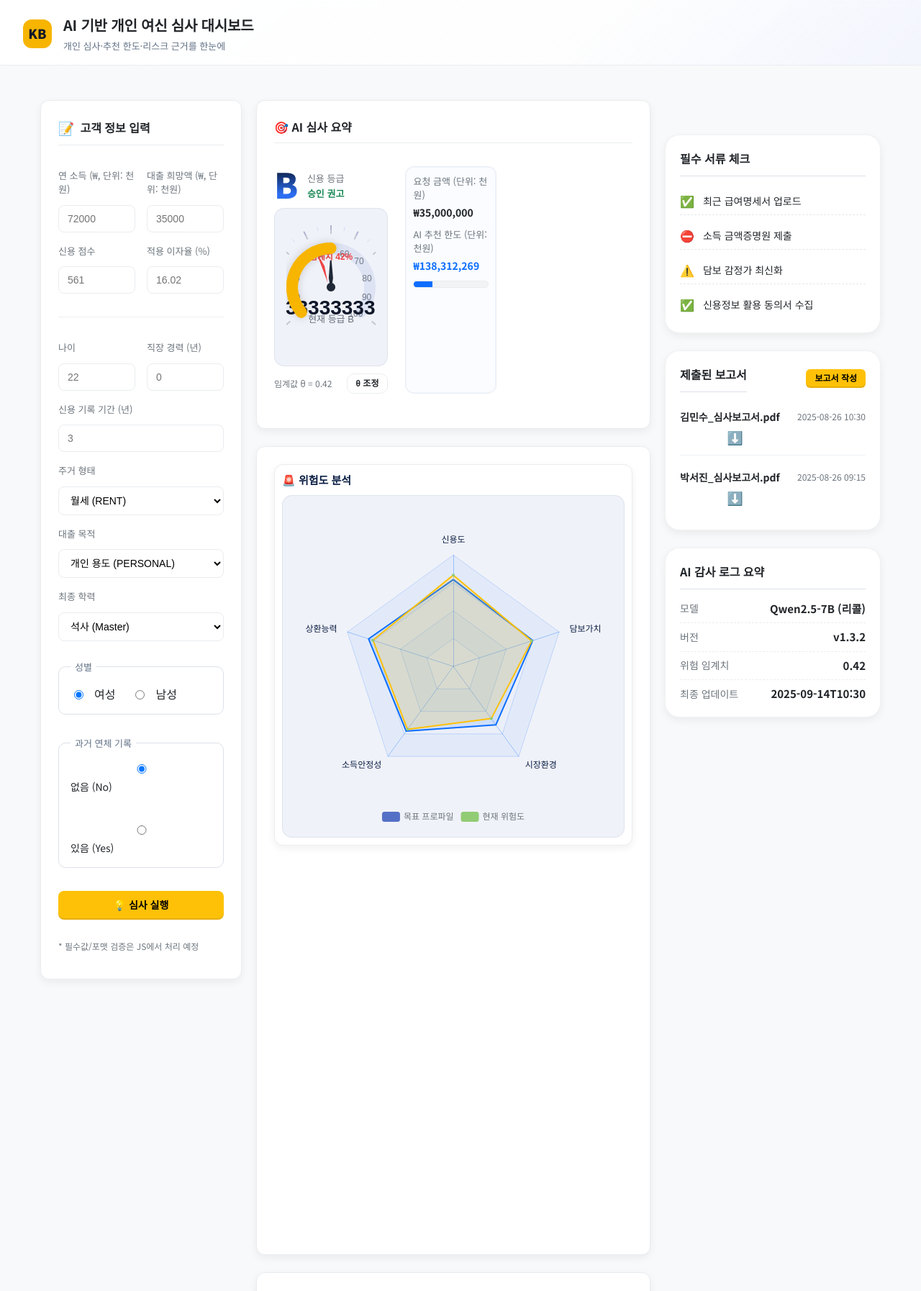
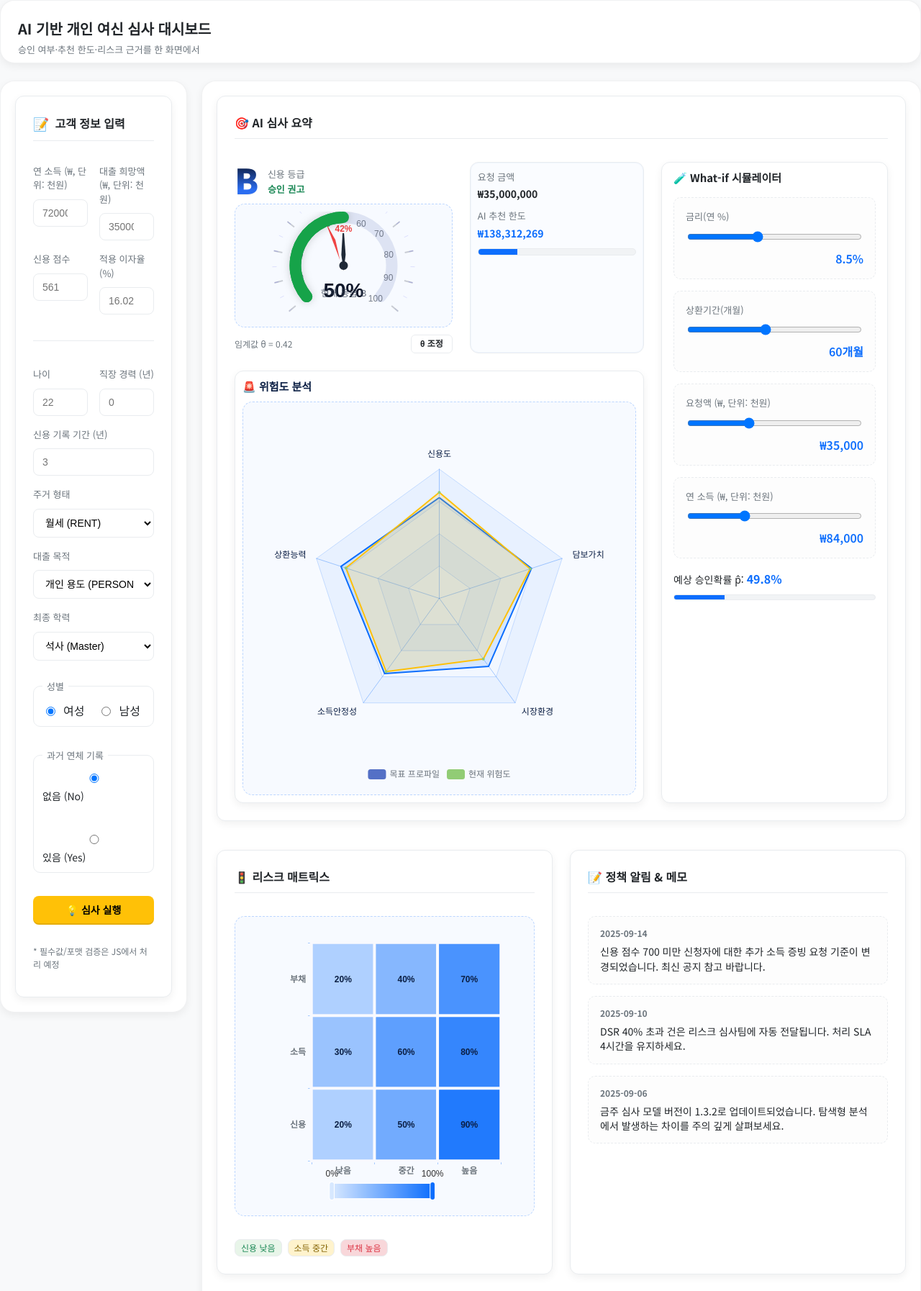
Before and after one commit to dreamwars99/dashboard_django, a Django app: page / in a window 1280 px wide. Shown: the top 1794 px of the page at 72% size. Run offline with Django 4.2, Linux system fonts and the light colour scheme.

Commit message:
wip: local changes

```diff
--- a/personal/static/personal/styles.css
+++ b/personal/static/personal/styles.css
@@ -38,15 +38,6 @@
 .kb-footer { padding: var(--space-4); color: var(--kb-muted); font-size: 12px; text-align: center; }
 
 /* 3) 그리드 레이아웃(좌 350 / 중 auto / 우 300) */
-.kb-grid {
-  display: grid;
-  grid-template-columns: 320px 1fr 300px;
-  gap: var(--space-4);
-  max-width: 1600px;
-  padding: var(--space-4);
-  margin: 0 auto;
-}
-
 /* 4) 카드 공통 */
 .card{
   background: var(--kb-card);
@@ -286,16 +277,8 @@
 .kb-badge--high{ background:#f8d7da; color: var(--kb-red); }
 
 /* 10) 카드 그리드(중앙 내부 섹션) */
-.kb-grid-row{
-  display: grid;
-  grid-template-columns: repeat(3, 1fr);
-  gap: var(--space-4);
-  margin-top: var(--space-4);
-}
 .card--wide{ grid-column: span 2; }
 
-.kb-grid-row.kb-grid-row--two{ grid-template-columns: repeat(2, minmax(0, 1fr)); }
-.kb-grid-row.kb-grid-row--single{ grid-template-columns: minmax(0, 1fr); }
 .kb-memo{ display: grid; gap: var(--space-3); }
 .kb-memo__item{ border: 1px dashed var(--kb-border); border-radius: 10px; padding: 14px 16px; background: #fdfdfd; }
 .kb-memo__label{ display: block; font-size: 12px; color: var(--kb-muted); margin-bottom: 6px; }
@@ -320,17 +303,13 @@
 
 /* 12) 반응형 */
 @media (max-width: 1280px){
-  .kb-grid{ grid-template-columns: 320px 1fr 0px; }
   .kb-panel--right{ display:none; }
 }
 @media (max-width: 960px){
-  .kb-grid{ grid-template-columns: 1fr; }
   .kb-panel--left{ position: static; order: 1; }
   .kb-panel--center{ order: 2; }
   .kb-summary{ grid-template-columns: 1fr; grid-template-areas: 'gauge' 'metrics' 'risk' 'whatif'; }
   .kb-summary__risk .chart-frame{ min-height: 100px; }
-  .kb-grid-row{ grid-template-columns: 1fr; }
-  .kb-grid-row.kb-grid-row--two{ grid-template-columns: 1fr; }
   .kb-trend-summary{ grid-template-columns: 1fr; }
   .chart-frame--square{ min-height: 260px; }
 }
--- a/personal/templates/personal/index.html
+++ b/personal/templates/personal/index.html
@@ -12,17 +12,14 @@
 {% endblock %}
 
 {% block header %}
-<div class="kb-site-header__brand">
-  <span class="kb-site-header__logo" aria-hidden="true">KB</span>
-  <div class="kb-site-header__titles">
-    <h1 class="kb-site-header__title">AI 기반 개인 여신 심사 대시보드</h1>
-    <p class="kb-site-header__subtitle">개인 심사·추천 한도·리스크 근거를 한눈에</p>
-  </div>
+  <div class="kb-header__titles">
+    <h1 class="kb-header__title">AI 기반 개인 여신 심사 대시보드</h1>
+    <p class="kb-header__subtitle">승인 여부·추천 한도·리스크 근거를 한 화면에서</p>
   </div>
 {% endblock %}
 
 {% block left_panel %}
-<section class="kb-card card input-panel" role="complementary" aria-label="고객 정보 입력">
+  <div class="kb-card card input-panel" role="complementary" aria-label="고객 정보 입력">
           <h2 class="card__title card-title"><span class="card-title-icon">📝</span>고객 정보 입력</h2>
           <form id="loanForm" class="kb-form" aria-describedby="form-help">
             <div class="form-row">
@@ -108,10 +105,10 @@
             <button type="button" class="submit-button kb-btn kb-btn--primary" aria-label="AI 심사 실행">💡 심사 실행</button>
             <p id="form-help" class="kb-form__help">* 필수값/포맷 검증은 JS에서 처리 예정</p>
           </form>
-</section>
+        </div>
 {% endblock %}
 
-{% block main_top %}
+{% block main %}
   <section class="kb-card card">
           <h2 class="card__title">🎯 AI 심사 요약</h2>
           <div class="kb-summary kb-summary--grid">
@@ -170,12 +167,12 @@
             <div class="kb-summary__metrics">
               <div class="kb-summary__metrics-top">
                 <div class="kb-metric">
-                <span class="kb-metric__label">요청 금액 (단위: 천원)</span>
-                <strong class="kb-metric__value" id="reqLimit">35,000</strong>
+                  <span class="kb-metric__label">요청 금액</span>
+                  <strong class="kb-metric__value" id="reqLimit">35,000,000</strong>
                 </div>
                 <div class="kb-metric">
-                <span class="kb-metric__label">AI 추천 한도 (단위: 천원)</span>
-                <strong class="kb-metric__value kb-metric__value--accent" id="recLimit">50,000</strong>
+                  <span class="kb-metric__label">AI 추천 한도</span>
+                  <strong class="kb-metric__value kb-metric__value--accent" id="recLimit">50,000,000</strong>
                 </div>
                 <div class="kb-progress" aria-label="요청 대 추천 한도 비율">
                   <div
@@ -189,87 +186,12 @@
                 </div>
               </div>
             </div>
-
-
-        </div>
-      </section>
-{% endblock %}
-
-{% block main_mid %}
-<section class="kb-card card">
             <div class="kb-summary__risk">
               <h3 class="kb-summary__metrics-title">🚨 위험도 분석</h3>
               <div class="chart-frame chart-frame--square summary-risk">
                 <div id="summaryRiskRadar" class="kb-chart" role="img" aria-label="위험도 분석 레이더 차트"></div>
               </div>
             </div>
-</section>
-<div class="kb-card-group">
-  <section class="kb-card card">
-          <h3 class="card__title">🚦 리스크 매트릭스</h3>
-          <div class="chart-frame chart-frame--square">
-            <div id="riskHeatmap" class="kb-chart" role="img" aria-label="리스크 히트맵"></div>
-          </div>
-          <div class="kb-badge-row" aria-hidden="true">
-            <span class="kb-badge kb-badge--low">신용 낮음</span>
-            <span class="kb-badge kb-badge--mid">소득 중간</span>
-            <span class="kb-badge kb-badge--high">부채 높음</span>
-          </div>
-        </section>
-  <section class="kb-card card">
-          <h3 class="card__title">📝 정책 알림 & 메모</h3>
-          <div class="kb-memo">
-            <div class="kb-memo__item">
-              <strong class="kb-memo__label">2025-09-14</strong>
-              <p class="kb-memo__text">신용 점수 700 미만 신청자에 대한 추가 소득 증빙 요청 기준이 변경되었습니다. 최신 공지 참고 바랍니다.</p>
-            </div>
-            <div class="kb-memo__item">
-              <strong class="kb-memo__label">2025-09-10</strong>
-              <p class="kb-memo__text">DSR 40% 초과 건은 리스크 심사팀에 자동 전달됩니다. 처리 SLA 4시간을 유지하세요.</p>
-            </div>
-            <div class="kb-memo__item">
-              <strong class="kb-memo__label">2025-09-06</strong>
-              <p class="kb-memo__text">금주 심사 모델 버전이 1.3.2로 업데이트되었습니다. 탐색형 분석에서 발생하는 차이를 주의 깊게 살펴보세요.</p>
-            </div>
-          </div>
-        </section>
-</div>
-{% endblock %}
-
-{% block main_bottom %}
-<section class="kb-card card">
-          <h3 class="card__title">🌊 결정 기여도</h3>
-          <div class="chart-frame chart-frame--wide">
-            <div id="shapChart" class="kb-chart" role="img" aria-label="SHAP 막대 차트"></div>
-          </div>
-        </section>
-<section class="kb-card card">
-          <h3 class="card__title">⚖️ 정책 갭 보드</h3>
-          <div class="chart-frame chart-frame--wide">
-            <div id="policyGap" class="kb-chart" role="img" aria-label="정책 갭 보드"></div>
-          </div>
-        </section>
-<section class="kb-card card">
-          <h3 class="card__title">📈 최근 승인율 추이 & 통계</h3>
-          <div class="chart-frame chart-frame--wide">
-            <div id="trendLine" class="kb-chart" role="img" aria-label="승인율 추이 차트"></div>
-          </div>
-          <div class="kb-trend-summary">
-            <div class="kb-trend-summary__item">
-              <span class="kb-trend-summary__label">최근 7일 승인율</span>
-              <strong class="kb-trend-summary__value" id="trendApproveRate">74%</strong>
-            </div>
-            <div class="kb-trend-summary__item">
-              <span class="kb-trend-summary__label">평균 심사 소요</span>
-              <strong class="kb-trend-summary__value" id="trendAvgTime">3.2h</strong>
-            </div>
-            <div class="kb-trend-summary__item">
-              <span class="kb-trend-summary__label">인입 건수</span>
-              <strong class="kb-trend-summary__value" id="trendInbound">182건</strong>
-            </div>
-          </div>
-        </section>
-<section class="kb-card card">
             <div class="kb-summary__whatif" id="whatIfPanel">
               <h3 class="kb-summary__whatif-title">🧪 What-if 시뮬레이터</h3>
               <div class="whatif-stack">
@@ -301,6 +223,79 @@
                 </div>
               </div>
             </div>
+          </div>
+        </section>
+
+        <section class="kb-grid-row kb-grid-row--two">
+          <article class="kb-card card">
+            <h3 class="card__title">🚦 리스크 매트릭스</h3>
+            <div class="chart-frame chart-frame--square">
+              <div id="riskHeatmap" class="kb-chart" role="img" aria-label="리스크 히트맵"></div>
+            </div>
+            <div class="kb-badge-row" aria-hidden="true">
+              <span class="kb-badge kb-badge--low">신용 낮음</span>
+              <span class="kb-badge kb-badge--mid">소득 중간</span>
+              <span class="kb-badge kb-badge--high">부채 높음</span>
+            </div>
+          </article>
+          <article class="kb-card card">
+            <h3 class="card__title">📝 정책 알림 & 메모</h3>
+            <div class="kb-memo">
+              <div class="kb-memo__item">
+                <strong class="kb-memo__label">2025-09-14</strong>
+                <p class="kb-memo__text">신용 점수 700 미만 신청자에 대한 추가 소득 증빙 요청 기준이 변경되었습니다. 최신 공지 참고 바랍니다.</p>
+              </div>
+              <div class="kb-memo__item">
+                <strong class="kb-memo__label">2025-09-10</strong>
+                <p class="kb-memo__text">DSR 40% 초과 건은 리스크 심사팀에 자동 전달됩니다. 처리 SLA 4시간을 유지하세요.</p>
+              </div>
+              <div class="kb-memo__item">
+                <strong class="kb-memo__label">2025-09-06</strong>
+                <p class="kb-memo__text">금주 심사 모델 버전이 1.3.2로 업데이트되었습니다. 탐색형 분석에서 발생하는 차이를 주의 깊게 살펴보세요.</p>
+              </div>
+            </div>
+          </article>
+        </section>
+
+        <section class="kb-grid-row kb-grid-row--single">
+          <article class="kb-card card">
+            <h3 class="card__title">🌊 결정 기여도</h3>
+            <div class="chart-frame chart-frame--wide">
+              <div id="shapChart" class="kb-chart" role="img" aria-label="SHAP 막대 차트"></div>
+            </div>
+          </article>
+        </section>
+
+        <section class="kb-grid-row kb-grid-row--single">
+          <article class="kb-card card">
+            <h3 class="card__title">⚖️ 정책 갭 보드</h3>
+            <div class="chart-frame chart-frame--wide">
+              <div id="policyGap" class="kb-chart" role="img" aria-label="정책 갭 보드"></div>
+            </div>
+          </article>
+        </section>
+
+        <section class="kb-grid-row kb-grid-row--single">
+          <article class="kb-card card">
+            <h3 class="card__title">📈 최근 승인율 추이 & 통계</h3>
+            <div class="chart-frame chart-frame--wide">
+              <div id="trendLine" class="kb-chart" role="img" aria-label="승인율 추이 차트"></div>
+            </div>
+            <div class="kb-trend-summary">
+              <div class="kb-trend-summary__item">
+                <span class="kb-trend-summary__label">최근 7일 승인율</span>
+                <strong class="kb-trend-summary__value" id="trendApproveRate">74%</strong>
+              </div>
+              <div class="kb-trend-summary__item">
+                <span class="kb-trend-summary__label">평균 심사 소요</span>
+                <strong class="kb-trend-summary__value" id="trendAvgTime">3.2h</strong>
+              </div>
+              <div class="kb-trend-summary__item">
+                <span class="kb-trend-summary__label">인입 건수</span>
+                <strong class="kb-trend-summary__value" id="trendInbound">182건</strong>
+              </div>
+            </div>
+          </article>
         </section>
 {% endblock %}
 
--- a/ui/static/ui/gauge.js
+++ b/ui/static/ui/gauge.js
@@ -39,7 +39,16 @@
       return null;
     }
     const opts = options || {};
-    const accent = opts.accent || readVar('--kb-color-accent', '#f7b500');
+
+    const decisionTone = (function () {
+      const diff = Number(value) - Number(threshold);
+      if (!Number.isFinite(diff)) return null;
+      if (diff >= 0.05) return '#16a34a'; // approve
+      if (diff >= -0.05) return '#f59e0b'; // review
+      return '#dc2626'; // reject
+    })();
+
+    const accent = (opts.accent !== undefined ? opts.accent : decisionTone) || readVar('--kb-color-accent', '#f7b500');
     const track = opts.track || readVar('--kb-color-track', '#dde3f3');
     const needle = opts.needle || readVar('--kb-color-gauge-needle', '#1f2937');
     const thresholdColor = opts.thresholdColor || readVar('--kb-color-gauge-threshold', '#ef4444');
@@ -142,7 +151,7 @@
             },
             detail: {
               valueAnimation: true,
-              formatter: '{value}%',
+              formatter: function (val) { return Math.round(val) + '%'; },
               color: '#0f172a',
               fontSize: 28,
               fontWeight: 700,
@@ -178,7 +187,7 @@
             detail: {
               show: true,
               formatter: function () {
-                return '임계치 ' + Math.round(threshPct) + '%';
+                return Math.round(threshPct) + '%';
               },
               color: thresholdColor,
               fontSize: 12,
--- a/ui/static/ui/layout.css
+++ /dev/null
@@ -1,115 +0,0 @@
-.kb-main {
-  padding: var(--kb-spacing-300) var(--kb-spacing-400) var(--kb-spacing-400);
-}
-
-.kb-grid {
-  display: grid;
-  grid-template-columns: 320px minmax(0, 1fr) 340px;
-  gap: var(--kb-spacing-300);
-  align-items: start;
-}
-
-.kb-grid__left,
-.kb-grid__center,
-.kb-grid__right {
-  display: flex;
-  flex-direction: column;
-  gap: var(--kb-spacing-300);
-}
-
-.kb-grid__left {
-  position: sticky;
-  top: calc(var(--kb-spacing-250) + 72px);
-}
-
-.kb-grid__right {
-  position: sticky;
-  top: calc(var(--kb-spacing-250) + 72px);
-}
-
-.kb-main__section {
-  display: grid;
-  gap: var(--kb-spacing-300);
-}
-
-.kb-main__section--top {
-  grid-auto-rows: minmax(0, auto);
-}
-
-.kb-main__section--mid,
-.kb-main__section--bottom {
-  grid-auto-rows: minmax(0, 1fr);
-}
-
-.kb-card-group {
-  display: grid;
-  gap: var(--kb-spacing-250);
-}
-
-@media (max-width: 1400px) {
-  .kb-grid {
-    grid-template-columns: 280px minmax(0, 1fr) 300px;
-    gap: var(--kb-spacing-250);
-  }
-}
-
-@media (max-width: 1180px) {
-  .kb-grid {
-    grid-template-columns: 240px minmax(0, 1fr);
-  }
-
-}
-
-@media (max-width: 1180px) {
-  .kb-grid__right {
-    position: static;
-    order: 3;
-  }
-
-  .kb-grid {
-    gap: var(--kb-spacing-250);
-  }
-
-  .kb-grid__left {
-    top: var(--kb-spacing-300);
-  }
-
-  .kb-main {
-    padding: var(--kb-spacing-250) var(--kb-spacing-300) var(--kb-spacing-400);
-  }
-}
-
-@media (max-width: 960px) {
-  .kb-grid {
-    grid-template-columns: minmax(0, 1fr);
-  }
-
-  .kb-grid__left,
-  .kb-grid__center,
-  .kb-grid__right {
-    position: static;
-    order: unset;
-  }
-
-  .kb-grid__right {
-    order: 3;
-  }
-
-  .kb-grid__left {
-    order: 1;
-  }
-
-  .kb-grid__center {
-    order: 2;
-  }
-}
-
-@media (max-width: 720px) {
-  .kb-main {
-    padding: var(--kb-spacing-200) var(--kb-spacing-200) var(--kb-spacing-300);
-  }
-
-  .kb-card {
-    padding: var(--kb-spacing-250);
-  }
-}
--- /dev/null
+++ b/ui/static/ui/styles.css
@@ -0,0 +1,130 @@
+/* Shared ??layout grid structure */
+.kb-main {
+  padding: var(--kb-spacing-300) var(--kb-spacing-400) var(--kb-spacing-400);
+}
+
+.kb-grid {
+  display: grid;
+  grid-template-columns: 320px minmax(0, 1fr) 340px;
+  gap: var(--kb-spacing-300);
+  align-items: start;
+  max-width: 1600px;
+  margin: 0 auto;
+}
+
+.kb-grid__left,
+.kb-grid__center,
+.kb-grid__right {
+  display: flex;
+  flex-direction: column;
+  gap: var(--kb-spacing-300);
+}
+
+.kb-grid__left,
+.kb-grid__right {
+  position: sticky;
+  top: calc(var(--kb-spacing-250) + 72px);
+}
+
+.kb-card-group {
+  display: grid;
+  gap: var(--kb-spacing-250);
+}
+
+.kb-grid-row {
+  display: grid;
+  grid-template-columns: repeat(3, minmax(0, 1fr));
+  gap: var(--kb-spacing-300);
+  margin-top: var(--kb-spacing-300);
+}
+
+.kb-grid-row.kb-grid-row--two {
+  grid-template-columns: repeat(2, minmax(0, 1fr));
+}
+
+.kb-grid-row.kb-grid-row--single {
+  grid-template-columns: minmax(0, 1fr);
+}
+
+@media (max-width: 1400px) {
+  .kb-grid {
+    grid-template-columns: 280px minmax(0, 1fr) 300px;
+    gap: var(--kb-spacing-250);
+  }
+}
+
+@media (max-width: 1280px) {
+  .kb-grid {
+    grid-template-columns: 260px minmax(0, 1fr);
+  }
+
+  .kb-grid__right {
+    position: static;
+    order: 3;
+    grid-column: 1 / -1;
+  }
+
+  .kb-grid-row,
+  .kb-grid-row.kb-grid-row--two {
+    grid-template-columns: repeat(2, minmax(0, 1fr));
+  }
+}
+
+@media (max-width: 960px) {
+  .kb-grid {
+    grid-template-columns: minmax(0, 1fr);
+  }
+
+  .kb-grid__left,
+  .kb-grid__center,
+  .kb-grid__right {
+    position: static;
+    order: unset;
+  }
+
+  .kb-grid-row,
+  .kb-grid-row.kb-grid-row--two,
+  .kb-grid-row.kb-grid-row--single {
+    grid-template-columns: minmax(0, 1fr);
+  }
+}
+
+@media (max-width: 720px) {
+  .kb-main {
+    padding: var(--kb-spacing-200) var(--kb-spacing-200) var(--kb-spacing-300);
+  }
+
+  .kb-card {
+    padding: var(--kb-spacing-250);
+  }
+}
+
+.kb-panel {
+  padding: var(--kb-spacing-250);
+}
+
+.kb-header {
+  display: flex;
+  flex-direction: column;
+  gap: var(--kb-spacing-100);
+  margin-bottom: var(--kb-spacing-300);
+}
+
+.kb-header__title {
+  margin: 0;
+  font-size: 24px;
+  font-weight: 700;
+}
+
+.kb-header__subtitle {
+  margin: 0;
+  color: var(--kb-text-muted);
+  font-size: 14px;
+}
+
+.kb-footer {
+  margin-top: var(--kb-spacing-300);
+  text-align: center;
+  color: var(--kb-text-muted);
+  font-size: 13px;
+}
--- a/ui/templates/ui/base.html
+++ b/ui/templates/ui/base.html
@@ -1,55 +1,48 @@
 {% load static %}
-<!DOCTYPE html>
+<!doctype html>
 <html lang="ko">
 <head>
   <meta charset="utf-8">
   <meta name="viewport" content="width=device-width, initial-scale=1">
-  <title>{% block title %}KB 여신 심사 대시보드{% endblock %}</title>
+  <title>KB 여신 심사 대시보드</title>
   <link rel="preconnect" href="https://fonts.googleapis.com">
   <link rel="preconnect" href="https://fonts.gstatic.com" crossorigin>
   <link href="https://fonts.googleapis.com/css2?family=Noto+Sans+KR:wght@400;500;600;700;900&display=swap" rel="stylesheet">
   <link rel="stylesheet" href="{% static 'ui/tokens.css' %}">
-  {% block extra_css %}{% endblock %}
-  <link rel="stylesheet" href="{% static 'ui/layout.css' %}">
+  <link rel="stylesheet" href="{% static 'ui/styles.css' %}">
   <link rel="stylesheet" href="{% static 'ui/panel.css' %}">
   <script src="https://cdn.jsdelivr.net/npm/echarts@5/dist/echarts.min.js" defer></script>
   <script src="{% static 'ui/gauge.js' %}" defer></script>
+  {% block extra_css %}{% endblock %}
   {% block head_scripts %}{% endblock %}
 </head>
 <body class="theme-{{ theme|default:'personal' }}">
-  <header class="kb-site-header" role="banner">
+  <header class="kb-header kb-panel kb-card" role="banner">
     {% block header %}
-    <div class="kb-site-header__brand">
-      <span class="kb-site-header__logo" aria-hidden="true">KB</span>
-      <div class="kb-site-header__titles">
-        <h1 class="kb-site-header__title">AI 여신 심사 대시보드</h1>
-        <p class="kb-site-header__subtitle">실시간 심사 지원 · Explainable AI · 운영 가이드</p>
-      </div>
+    <div class="kb-header__titles">
+      <h1 class="kb-header__title">AI 기반 여신 심사 대시보드</h1>
+      <p class="kb-header__subtitle">실시간 심사 지원 · Explainable AI · 운영 가이드</p>
     </div>
     {% endblock %}
   </header>
-  <main class="kb-main" role="main">
-    <div class="kb-grid">
-      <div class="kb-grid__left" role="complementary">
+  <main class="kb-grid">
+    <aside class="kb-grid__left" role="complementary">
+      <div class="kb-panel kb-card">
         {% block left_panel %}{% endblock %}
       </div>
-      <section class="kb-grid__center">
-        <div class="kb-main__section kb-main__section--top">
-          {% block main_top %}{% endblock %}
-        </div>
-        <div class="kb-main__section kb-main__section--mid">
-          {% block main_mid %}{% endblock %}
-        </div>
-        <div class="kb-main__section kb-main__section--bottom">
-          {% block main_bottom %}{% endblock %}
-        </div>
-      </section>
-      <div class="kb-grid__right" role="complementary">
+    </aside>
+    <section class="kb-grid__center">
+      <div class="kb-panel kb-card">
+        {% block main %}{% endblock %}
+      </div>
+    </section>
+    <aside class="kb-grid__right" role="complementary">
+      <div class="kb-panel kb-card">
         {% block right_panel %}{% endblock %}
       </div>
-    </div>
+    </aside>
   </main>
-  <footer class="kb-site-footer" role="contentinfo">
+  <footer class="kb-footer kb-panel kb-card" role="contentinfo">
     {% block footer %}
     <small>ⓒ KB Financial Group · 내부 심사용</small>
     {% endblock %}
```
Also changed, not shown: corporate/static/corporate/styles_cor.css (+0 -21 lines), corporate/templates/corporate/index_cor.html (+8 -12 lines), repo_structure.txt (added, +63 -0 lines), scripts/dump_structure.py (added, +56 -0 lines), 1 other file. Lines whose indentation alone changed are shown as unchanged.
